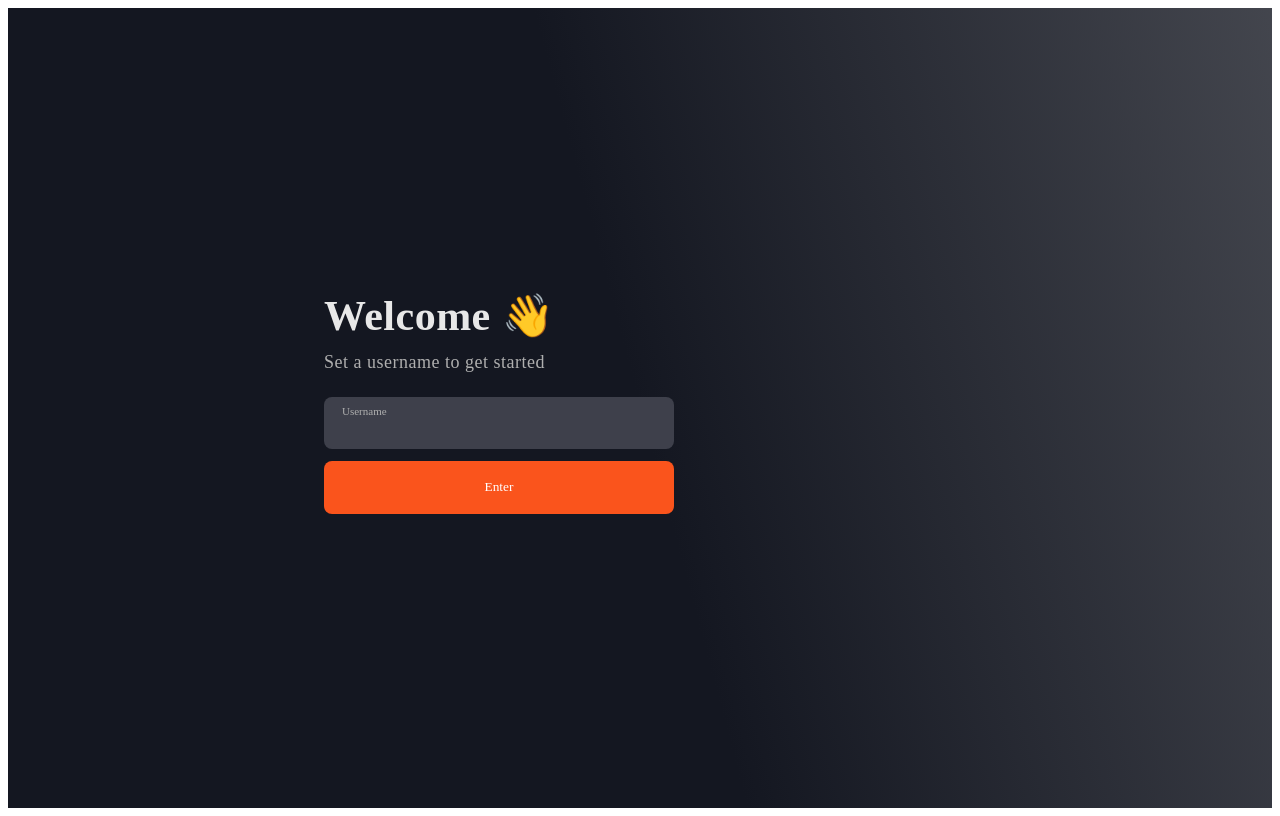
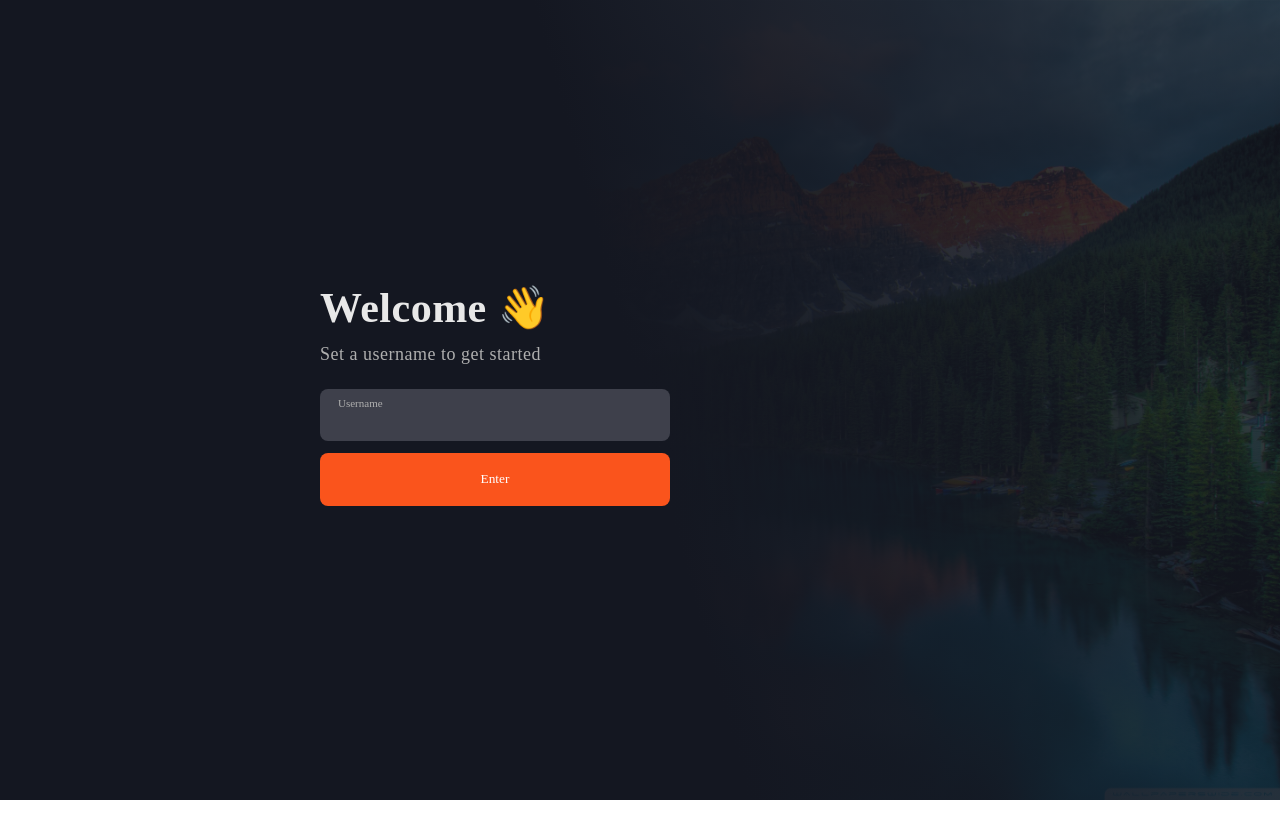
Before and after one commit to CHIKVILADZE/react-chat, a React (Vite) app: page / in a window 1280 px wide. Built offline with nearby package versions, Linux system fonts and the light colour scheme.

Commit message:
change post endpoint

```diff
--- a/src/App.css
+++ b/src/App.css
@@ -1,3 +1,12 @@
+body {
+  background-image: url('../public/assets/valley.jpeg');
+  background-repeat: no-repeat;
+  background-size: cover;
+  height: 100vh;
+  width: 100vw;
+  margin: 0px;
+}
+
 .background {
   width: 100vw;
   height: 100vh;
--- a/src/AuthPage.jsx
+++ b/src/AuthPage.jsx
@@ -6,7 +6,7 @@ const AuthPage = (props) => {
     e.preventDefault();
     const { value } = e.target[0];
     axios
-      .post('http://localhost:3001/authenticate', {
+      .post('https://node-chat-production.up.railway.app/authenticate', {
         username: value,
       })
       .then((r) => props.onAuth({ ...r.data, secret: value }))
```
